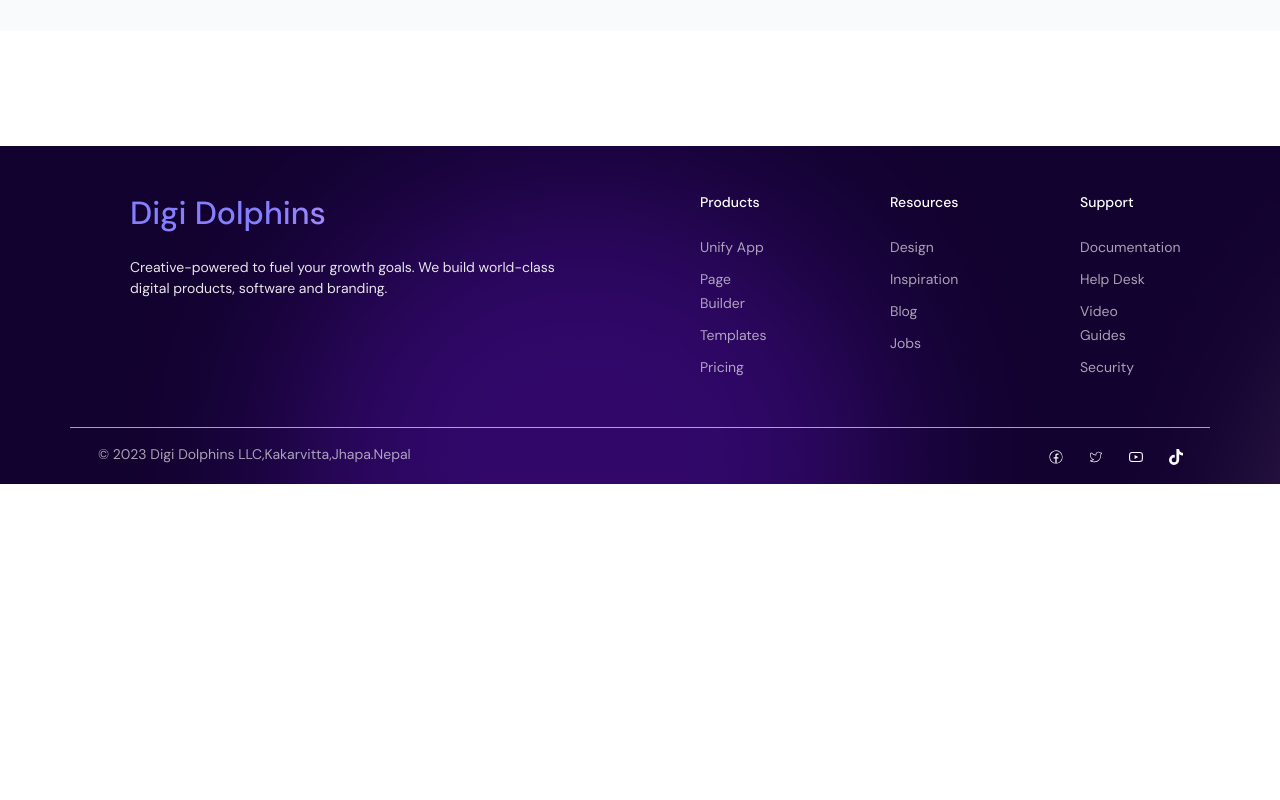
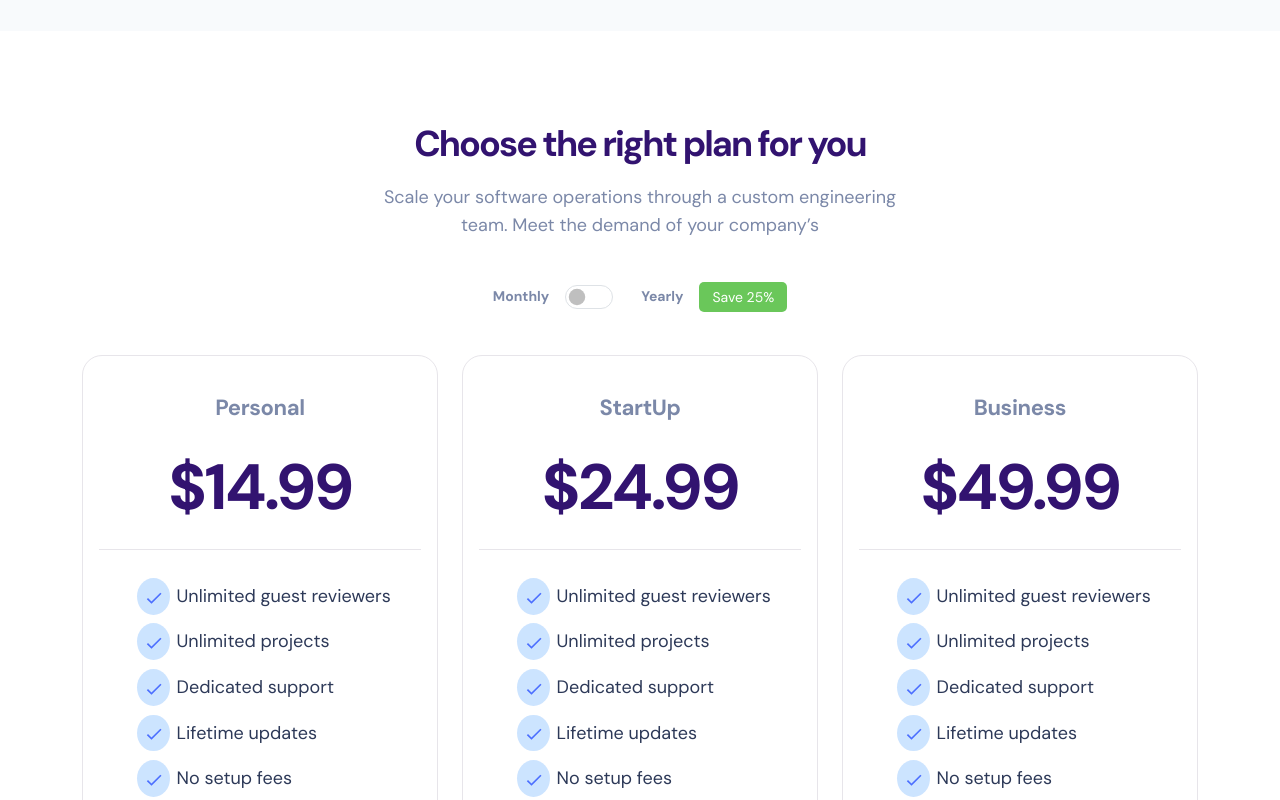
Before and after one commit to Binod69/digi-dolphins, a Next.js app: page /services in a window 1280 px wide. Shown: the part 2520-3320 px from the top of the page. Before the commit the page ends 3004 px from the top, so only its background shows below. Built offline with nearby package versions, Linux system fonts and the light colour scheme; grey boxes are pictures that could not be loaded.

Commit message:
added new components in service page

```diff
--- a/app/screen/ServiceScreen.tsx
+++ b/app/screen/ServiceScreen.tsx
@@ -1,6 +1,7 @@
 import {
   CounterService,
   Outstanding,
+  Pricing,
   ServiceBanner,
   Unlimited,
 } from '../Components';
@@ -15,6 +16,15 @@ const Service = () => {
         title={'Focus on cutting-edge technologies and cost-quality efficiency'}
         description={'HELPING ENTREPRENEURS MAKE MORE MONEY'}
       />
+      <Pricing
+        title={'Choose the right plan for you'}
+        para={
+          'Scale your software operations through a custom engineering team. Meet the demand of your company’s'
+        }
+        priceTitle1={'Personal'}
+        priceTitle2={'StartUp'}
+        priceTitle3={'Business'}
+      />
     </>
   );
 };
```
